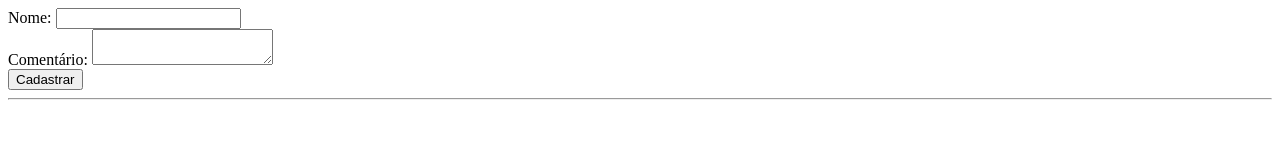
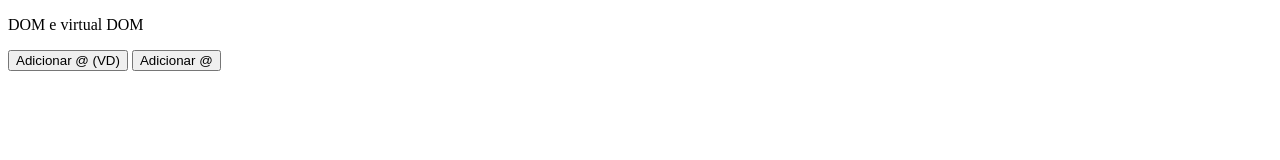
Before and after one commit to MarlonnLima/VUE_porque_nao_usar_vdom_e_dom_juntos, a plain HTML site: page index.html in a window 1280 px wide. Drawn offline with Linux system fonts and the light colour scheme.

Commit message:
Primeiro commit

```diff
--- a/index.html
+++ b/index.html
@@ -12,32 +12,28 @@
 
 <body>
     <div id="app">
-        <form ref="formulario">
-            <span>Nome:</span> <input type="text" id="inputNome" ref="inputNome">
-            <br>
-            <span>Comentário:</span>
-            <textarea></textarea>
-            <br>
-            <button @click.prevent="cadastrar()">Cadastrar</button>
-        </form>
-        <hr>
-        {{resultado}}
+        <p>{{ texto }}</p>
+        <button @click="modificarTextoVD()">Adicionar @ (VD)</button>
+        <button onclick="modificarTexto()">Adicionar @</button>
     </div>
+    <script>
 
-    <script>
+        function modificarTexto() {
+            let t = document.querySelector('p').innerText;
+            t += '@';
+            document.querySelector('p').innerHTML = t;
+        }
+
 
         const vm = new Vue({
             el: '#app', // # para selecionar por id | . para selecionar por class
             data: {
-                resultado: ''
+                texto: 'DOM e virtual DOM'
             },
             //não usar mesmos nomes no data e no methods dará conflito
             methods: {
-                cadastrar() {
-                    let nome = this.$refs.inputNome.value
-                    let comentario = this.$refs.formulario[1].value
-
-                    this.resultado = `${nome} disse "${comentario}"`
+                modificarTextoVD() {
+                    this.texto += '@'
                 }
             },
             computed: {
```
